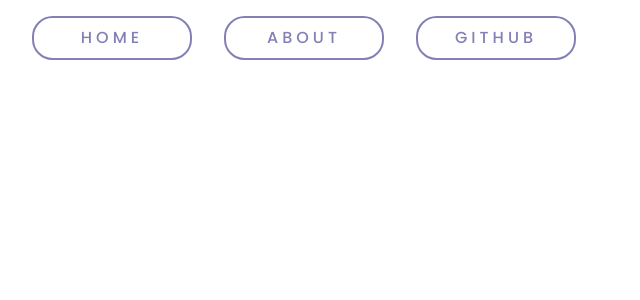
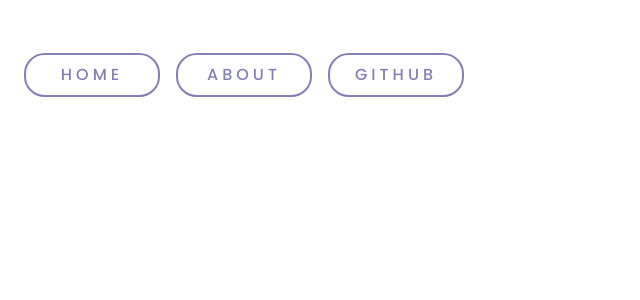
Before and after one commit to xcob/resume2020, a React (Create React App) app: page / in a window 1280 px wide. Shown: the top 300 px of the page, without its empty margins (0-640 px from the left). Built offline with nearby package versions, Linux system fonts and the light colour scheme.

Commit message:
avatar position and such

```diff
--- a/src/App.css
+++ b/src/App.css
@@ -7,6 +7,7 @@
   padding: 0;
   background-color: #fff;
   overflow: hidden;
+  font-family: 'Poppins', sans-serif;
 }
 
 h2 {
@@ -14,6 +15,15 @@
   /* font-size: '100px'; */
   font-family: 'Poppins', sans-serif;
   letter-spacing: 5px;
+}
+
+.hello{
+  font-size: 5rem;
+}
+
+.profile{
+  z-index: 100;
+  position: absolute;
 }
 
 ul {
@@ -87,8 +97,8 @@
 }
 
 .buttonWrap {
-  width: 10rem;
-  margin: .5rem 1rem;
+  width: 8.5rem;
+  margin: .5rem .5rem;
   z-index: 2;
   /* background-image: linear-gradient(to right, #45f0df , #8380b6); */
   border-radius: 20.5px;
@@ -102,7 +112,7 @@
 }
 
 .buttonNav{
-  margin-top: 2%;
+  margin-top: 3%;
 }
 
 .buttonWrap:hover{
--- a/src/App.js
+++ b/src/App.js
@@ -31,7 +31,7 @@
         <Navbar  expand="md" collapseOnSelect>
         <Navbar.Toggle aria-controls="responsive-navbar-nav" />
         <Navbar.Collapse id="responsive-navbar-nav">
-          <Nav>
+          <Nav className="buttonNav">
             <Nav.Link href="/home" defaultActiveKey="/home" to="/home"  className="buttonWrap">HOME</Nav.Link>
             <Nav.Link to="/about"  href="/about" className="buttonWrap">ABOUT</Nav.Link>
             <Nav.Link to="/projects"  href="https://github.com/xcob" className="buttonWrap">GITHUB</Nav.Link>
@@ -62,24 +62,23 @@
 
        <Container>
           <Row>
-            <Col>
+            <Col xs={{ span: 5, offset: 0 }} md={{ span: 6, offset: 0 }} lg={{ span: 5, offset: 0 }}>
               <div className="infoSection">
-                <h2>Hello!</h2>
+                <h1 className="hello">Hello!</h1>
                 <h3>I'm Jacob Smith</h3>
                 <h3>I'm a <span className="emphasisText">Web Developer</span> based out of Birmingham Alabama</h3>
               </div>
             </Col>
+            <Col xs={{ span: 1, offset: 0 }} className="d-none d-md-block" md={{ span: 6, offset: 0 }} lg={{ span: 4, offset: 0 }}>
+                <Image className="profile" src="JacobSmith_circle.png" roundedCircle fluid  />
+              </Col>
           </Row>
 
 
         <div className="circleDiv"></div>
         <Image src="Lines.png" className="linesBgTop" roundedCircle fluid  />
         <div >
-          <Col xs={{ span: 7, offset: 3 }} md={{ span: 6, offset: 4 }} lg={{ span: 4, offset: 4 }}>
-            <Image src="JacobSmith_circle.png" roundedCircle fluid  />
 
-
-          </Col>
         </div>
        <div className="homeContainer">
          <Image src="Lines.png" className="linesBgBot" roundedCircle fluid  />
```
